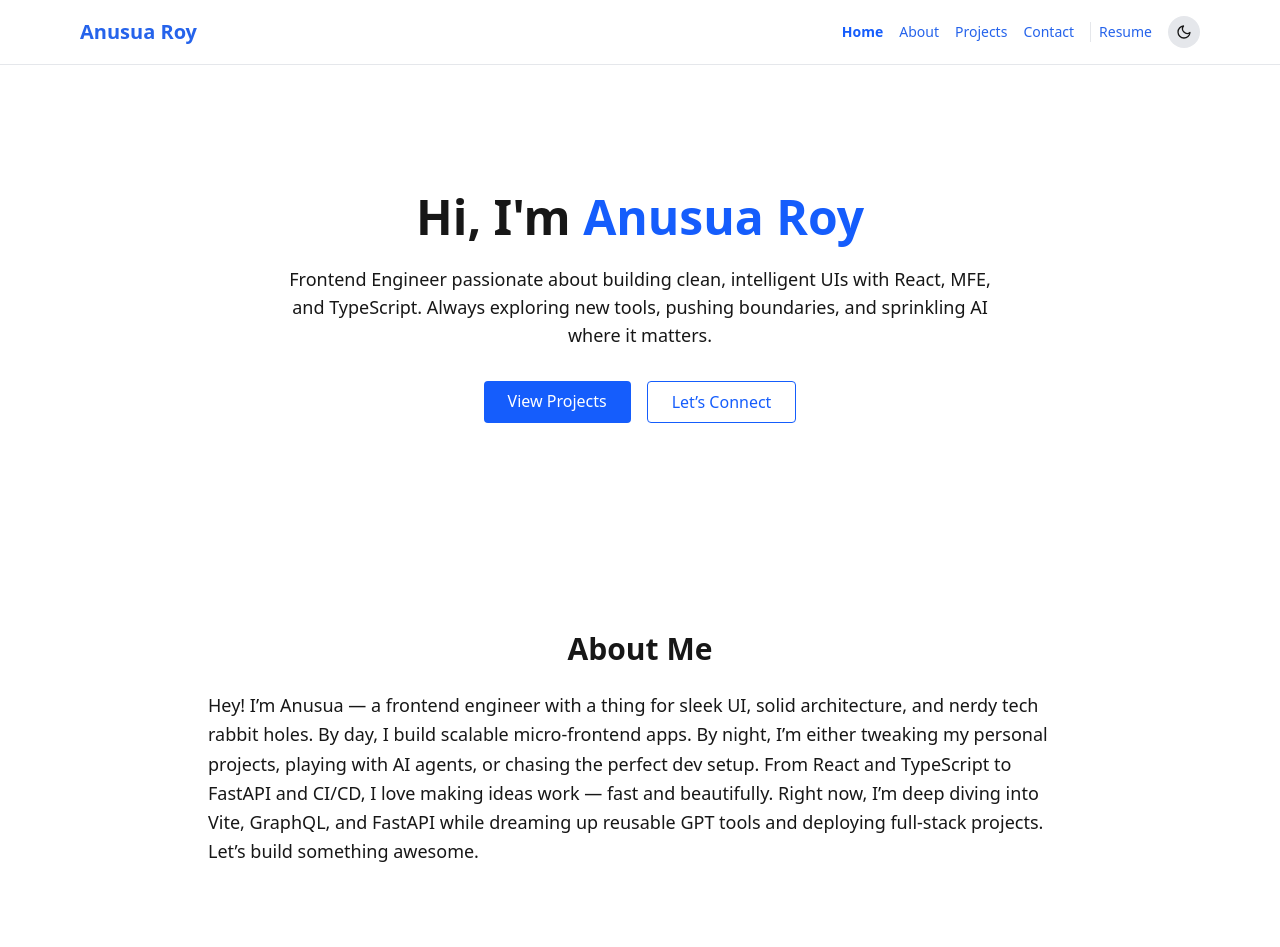
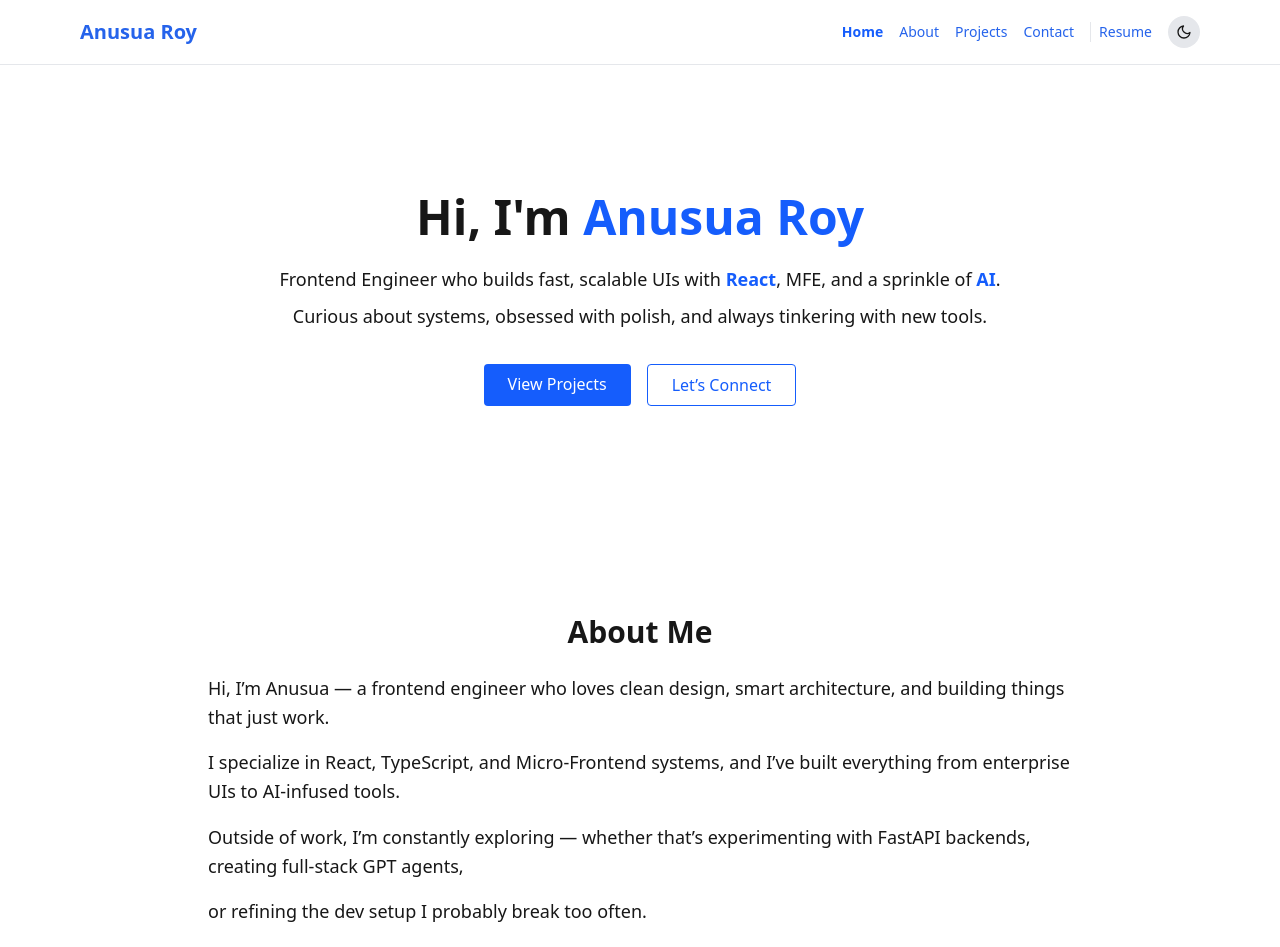
Before and after one commit to anusua-roy/my-portfolio, a Next.js app: page / in a window 1280 px wide. Shown: the top 947 px of the page. Built offline with nearby package versions, Linux system fonts and the light colour scheme.

Commit message:
added animations to hero and about and changed content a little

```diff
--- a/src/components/About.tsx
+++ b/src/components/About.tsx
@@ -1,23 +1,54 @@
-// src/components/About.tsx
 "use client";
 
 import { ABOUT_TEXT } from "@/lib/data";
 import { motion } from "framer-motion";
 
+const STAGGER = {
+  hidden: { opacity: 0, y: 20 },
+  visible: (i: number) => ({
+    opacity: 1,
+    y: 0,
+    transition: { delay: i * 0.2 + 0.3, duration: 0.5 },
+  }),
+};
+
 export default function About({ id }: { id?: string }) {
+  const lines = ABOUT_TEXT.trim().split("\n").filter(Boolean);
+
   return (
     <motion.section
       id={id}
-      className="max-w-4xl mx-auto px-4 py-20"
-      initial={{ opacity: 0, y: 30 }}
-      whileInView={{ opacity: 1, y: 0 }}
+      className="px-4 py-20 max-w-4xl mx-auto"
+      initial="hidden"
+      whileInView="visible"
       viewport={{ once: true }}
-      transition={{ duration: 0.6 }}
     >
-      <h2 className="text-3xl font-bold mb-6 text-center">About Me</h2>
-      <p className="text-lg leading-relaxed">
-        {ABOUT_TEXT}
-      </p>
+      <motion.h2
+        className="text-3xl font-bold mb-6 text-center"
+        initial={{ opacity: 0, y: 20 }}
+        whileInView={{ opacity: 1, y: 0 }}
+        viewport={{ once: true }}
+        transition={{ duration: 0.6 }}
+      >
+        About Me
+      </motion.h2>
+
+      {/* Text container */}
+      <div className="space-y-4 max-w-4xl mx-auto">
+        {lines.map((line, i) => (
+          <motion.p
+            key={i}
+            custom={i}
+            variants={STAGGER}
+            initial="hidden"
+            whileInView="visible"
+            viewport={{ once: true }}
+            className="text-lg leading-relaxed"
+          >
+            {line.trim()}
+          </motion.p>
+        ))}
+      </div>
     </motion.section>
   );
 }
--- a/src/components/Hero.tsx
+++ b/src/components/Hero.tsx
@@ -2,7 +2,16 @@
 
 import { motion } from "framer-motion";
 import PrimaryButton from "./PrimaryButton";
-import { HERO_HEADING, HERO_NAME, HERO_TAGLINE, HERO_CTA } from "@/lib/data";
+import { HERO_HEADING, HERO_NAME, HERO_CTA, TAGLINE_LINES } from "@/lib/data";
+
+const STAGGER = {
+  hidden: { opacity: 0, y: 15 },
+  visible: (i: number) => ({
+    opacity: 1,
+    y: 0,
+    transition: { delay: i * 0.2 + 0.4, duration: 0.6 },
+  }),
+};
 
 export default function Hero() {
   return (
@@ -16,20 +25,28 @@ export default function Hero() {
         {HERO_HEADING} <span className="text-blue-600">{HERO_NAME}</span>
       </motion.h1>
 
-      <motion.p
-        className="text-lg mb-8"
-        initial={{ opacity: 0, y: 10 }}
-        animate={{ opacity: 1, y: 0 }}
-        transition={{ delay: 0.3, duration: 0.6 }}
-      >
-        {HERO_TAGLINE}
-      </motion.p>
+      {/* Line-by-line animated tagline */}
+      <div className="text-lg space-y-2 mb-8">
+        {TAGLINE_LINES.map((line, i) => (
+          <motion.p
+            key={i}
+            className="leading-relaxed"
+            initial="hidden"
+            animate="visible"
+            variants={STAGGER}
+            custom={i}
+          >
+            {line}
+          </motion.p>
+        ))}
+      </div>
 
+      {/* CTA Buttons */}
       <motion.div
         className="flex flex-wrap justify-center gap-4"
         initial={{ opacity: 0 }}
         animate={{ opacity: 1 }}
-        transition={{ delay: 0.6, duration: 0.6 }}
+        transition={{ delay: 0.8, duration: 0.6 }}
       >
         {HERO_CTA.map(({ label, href, outline }) => (
           <PrimaryButton
--- a/src/lib/data.ts
+++ b/src/lib/data.tsx
@@ -2,8 +2,21 @@
 
 export const HERO_HEADING = "Hi, I'm";
 export const HERO_NAME = "Anusua Roy";
+
 export const HERO_TAGLINE =
-  "Frontend Engineer passionate about building clean, intelligent UIs with React, MFE, and TypeScript. Always exploring new tools, pushing boundaries, and sprinkling AI where it matters.";
+  "Frontend Engineer who builds fast, scalable UIs with React, MFE, and a sprinkle of AI. Curious about systems, obsessed with polish, and always tinkering with new tools.";
+
+export const TAGLINE_LINES = [
+  <>
+    Frontend Engineer who builds fast, scalable UIs with{" "}
+    <span className="text-blue-600 font-semibold">React</span>, MFE, and a
+    sprinkle of <span className="text-blue-600 font-semibold">AI</span>.
+  </>,
+  <>
+    Curious about systems, obsessed with polish, and always tinkering with new
+    tools.
+  </>,
+];
 
 export const HERO_CTA = [
   { label: "View Projects", href: "/projects" },
@@ -11,13 +24,17 @@ export const HERO_CTA = [
 ];
 
 export const ABOUT_TEXT = `
-Hey! I’m Anusua — a frontend engineer with a thing for sleek UI, solid architecture, and nerdy tech rabbit holes.
-By day, I build scalable micro-frontend apps. By night, I’m either tweaking my personal projects, playing with AI agents,
-or chasing the perfect dev setup. From React and TypeScript to FastAPI and CI/CD, I love making ideas work — fast and beautifully.
+Hi, I’m Anusua — a frontend engineer who loves clean design, smart architecture, and building things that just work.
 
-Right now, I’m deep diving into Vite, GraphQL, and FastAPI while dreaming up reusable GPT tools and deploying full-stack projects.
-Let’s build something awesome.
+I specialize in React, TypeScript, and Micro-Frontend systems, and I’ve built everything from enterprise UIs to AI-infused tools.
+Outside of work, I’m constantly exploring — whether that’s experimenting with FastAPI backends, creating full-stack GPT agents,
+or refining the dev setup I probably break too often.
+
+Lately, I’ve been diving into GraphQL, Vite, and no-code automation tools. My favorite projects are the ones that balance performance, UX, and a bit of fun.
+
+Let’s create something cool — fast, scalable, and unapologetically well-crafted.
 `;
+
 
 export const EXPERIENCE = [
   {
```
Also changed, not shown: 1 other file (tests, documents, lock files or other folders).
